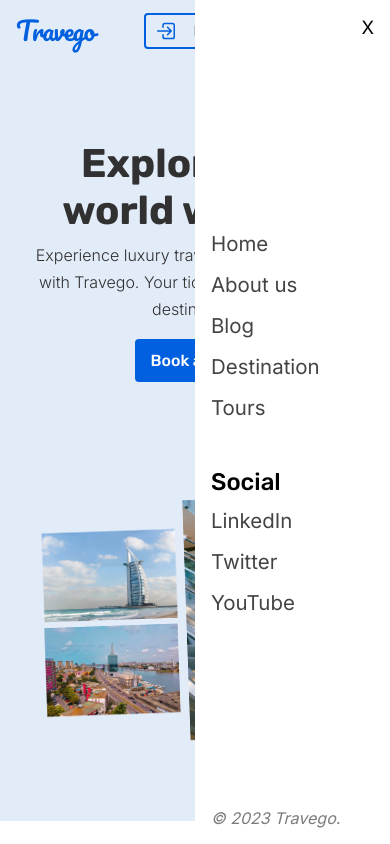
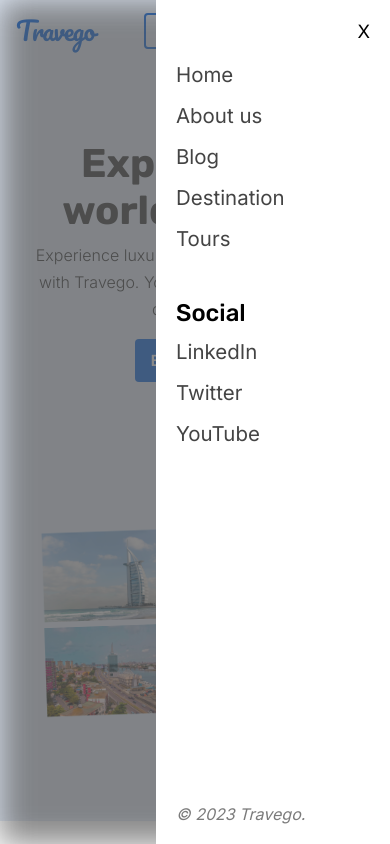
Before and after one commit to Eko-U/Travego, a website: page index.html in a window 390 px wide. Both pictures are taken after a click on the element 354 px from the left and 30 px from the top of the page. Shown: the top 844 px of the page. Drawn offline with nearby package versions, Linux system fonts and the light colour scheme.

Commit message:
update sidebar ui

```diff
--- a/css/style.css
+++ b/css/style.css
@@ -133,6 +133,17 @@ body {
 
 .hidden {
   display: none !important; }
+
+.overlay {
+  position: fixed;
+  top: 0;
+  left: 0;
+  height: 100vh;
+  width: 100vw;
+  background-color: rgba(89, 89, 89, 0.709);
+  filter: blur(2rem);
+  -webkit-filter: blur(2rem);
+  z-index: 1; }
 
 .btn, .btn:link, .btn:visited {
   border: none;
@@ -548,27 +559,28 @@ body {
     align-self: center; }
 
 .sidebar {
-  position: absolute;
+  position: fixed;
   top: 0;
   right: 0;
   z-index: 10;
   min-width: 30vw;
-  padding: 2rem;
+  padding: 2.5rem;
   height: 100vh;
   background-color: #fff;
   display: flex;
   flex-direction: column;
-  justify-content: space-between; }
+  gap: 2.5rem; }
   .sidebar-container {
     display: flex;
     flex-direction: column;
     gap: 6rem; }
   @media only screen and (max-width: 37.5em) {
     .sidebar {
-      min-width: 50vw; } }
+      min-width: 60vw; } }
   .sidebar-copyright {
     font-style: italic;
-    color: #7b7b7b; }
+    color: #7b7b7b;
+    margin-top: auto; }
   .sidebar-close {
     font-size: 2.3rem;
     display: flex;
@@ -592,15 +604,6 @@ body {
     transition: all 0.2s; }
     .sidebar__link:hover {
       color: #0060df; }
-
-.overlay {
-  position: absolute;
-  top: 0;
-  left: 0;
-  height: 100vh;
-  width: 100vw;
-  background-color: red;
-  z-index: 1; }
 
 .section {
   padding: 8rem 7rem; }
--- a/script.js
+++ b/script.js
@@ -3,12 +3,15 @@
 const sidebar = document.querySelector('.nav-menu-btn');
 const navMenu = document.querySelector('.sidebar');
 const sidebarClose = document.querySelector('.sidebar-close');
+const overlay = document.querySelector('.overlay');
 console.log(sidebar);
 
 sidebar.addEventListener('click', function () {
   navMenu.classList.toggle('hidden');
+  overlay.classList.toggle('hidden');
 });
 
 sidebarClose.addEventListener('click', function () {
   navMenu.classList.toggle('hidden');
+  overlay.classList.toggle('hidden');
 });
```
